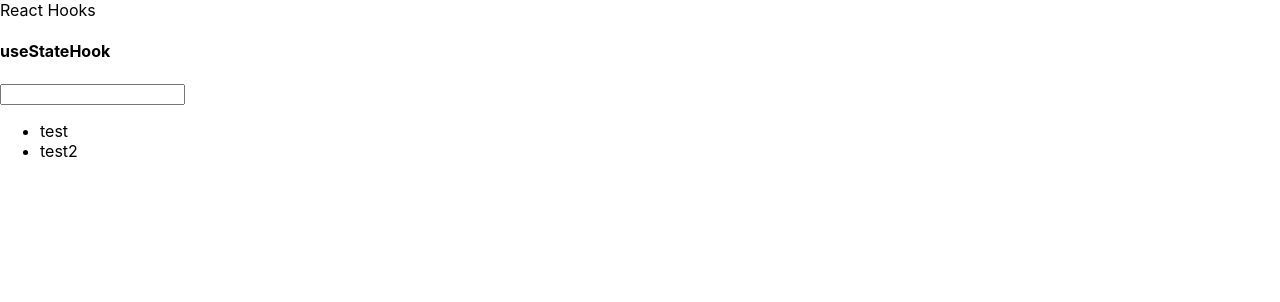
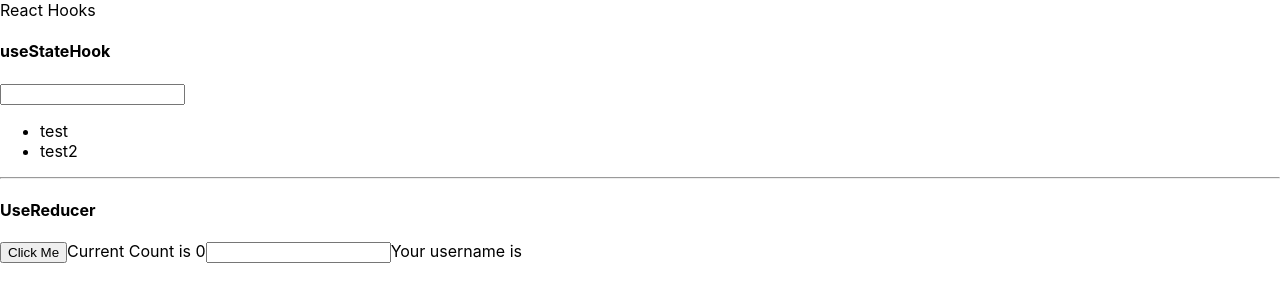
Before and after one commit to SureshKuchana/react-hooks, a React (Create React App) app: page / in a window 1280 px wide. Shown: the top 302 px of the page. Built offline with nearby package versions, Linux system fonts and the light colour scheme.

Commit message:
Add useReducer

```diff
--- /dev/null
+++ b/src/02-useReducer/index.js
@@ -0,0 +1,34 @@
+import React, { useReducer } from "react";
+
+const reducer = (state, action) => {
+  switch (action.type) {
+    case "buttonClick":
+      return { ...state, count: state.count + 1 };
+    case "setUserName":
+      return { ...state, username: action.username };
+    default:
+      return state;
+  }
+};
+
+const UseReducer = () => {
+  const [state, dispatch] = useReducer(reducer, { count: 0, username: "" });
+  return (
+    <div>
+      <button onClick={(e) => dispatch({ type: "buttonClick" })}>
+        Click Me
+      </button>
+      Current Count is {state.count}
+      <input
+        type="text"
+        value={state.username}
+        onChange={(e) =>
+          dispatch({ type: "setUserName", username: e.target.value })
+        }
+      />
+      Your username is {state.username}
+    </div>
+  );
+};
+
+export default UseReducer;
--- a/src/App.js
+++ b/src/App.js
@@ -1,5 +1,6 @@
 import React from "react";
 import UseStateHook from "./01-useState";
+import UseReducer from "./02-useReducer";
 
 function App() {
   return (
@@ -7,6 +8,9 @@
       React Hooks
       <h4>useStateHook</h4>
       <UseStateHook />
+      <hr />
+      <h4>UseReducer</h4>
+      <UseReducer />
     </div>
   );
 }
```
